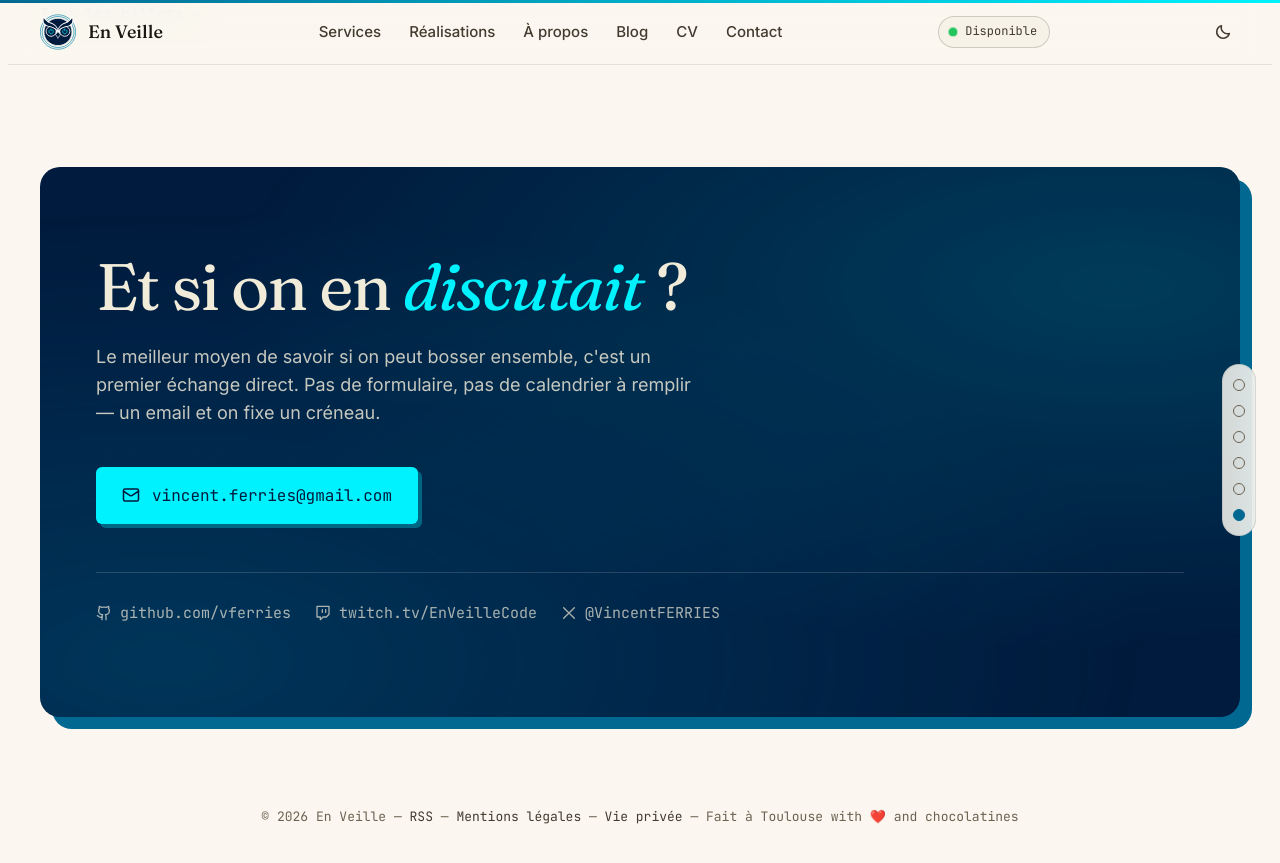
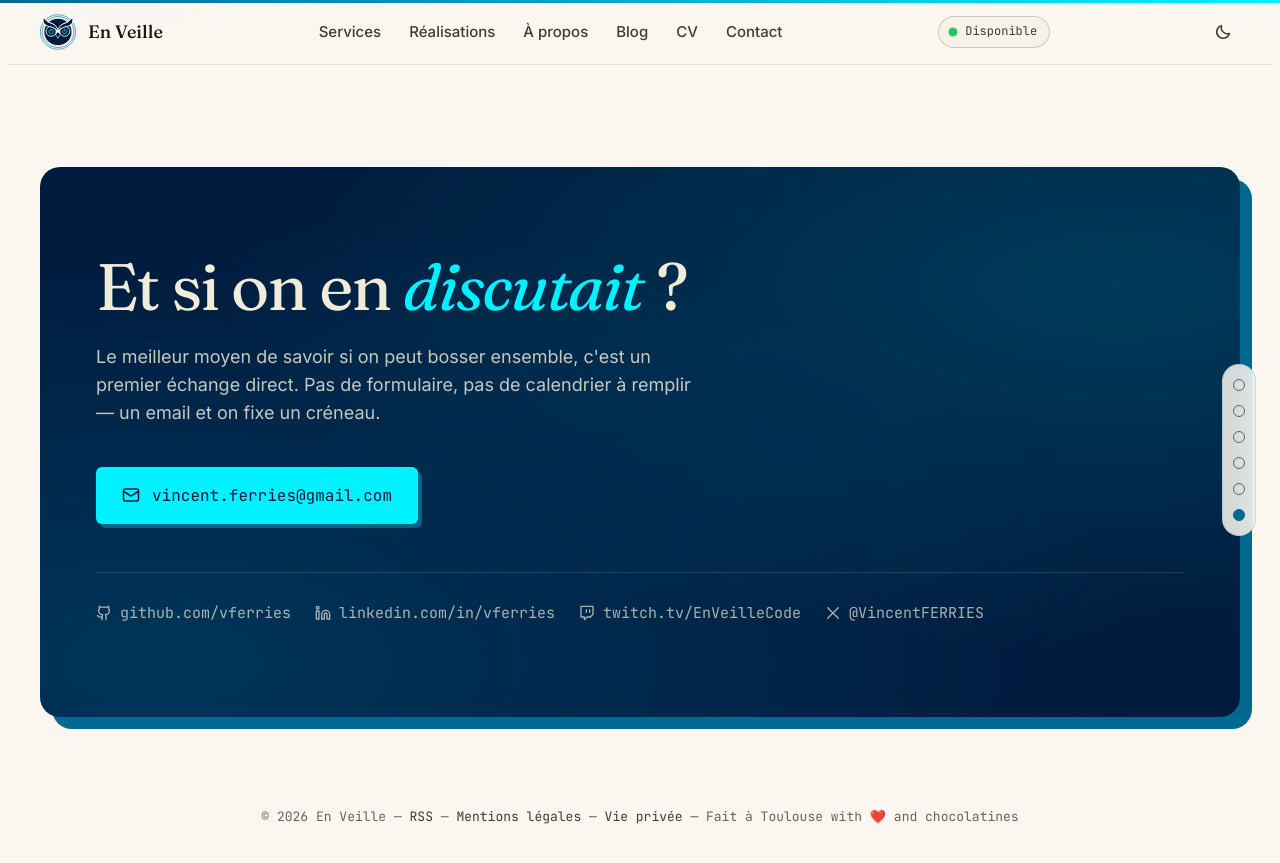
Before and after one commit to vferries/blog, a Jekyll site: the page built from index.html, in a window 1280 px wide and 900 px high, scrolled down 7382 px. Shown: the top 863 px of the window. Built offline with Jekyll 4.4.1, drawn with Linux system fonts in a browser that asks for light colours; emoji names are drawn with the system emoji font.

Commit message:
feat: ajoute LinkedIn aux réseaux du site
Le réseau du prospect B2B était absent (social.yml = GitHub/Twitch/X)
alors que chaque billet propose de partager dessus. Câblé aux trois
endroits : social.yml (bloc contact landing, /about/, et le sameAs du
JSON-LD qui boucle dessus), sidebar auteur des billets, icône SVG au
trait dans ev-socials.html, cohérente avec les trois existantes.

```diff
--- a/_config.yml
+++ b/_config.yml
@@ -91,6 +91,9 @@ author:
     - label: "Email"
       icon: "fa fa-fw fa-envelope-square"
       url: "mailto:vincent.ferries@gmail.com"
+    - label: "LinkedIn"
+      icon: "fab fa-fw fa-linkedin"
+      url: "https://www.linkedin.com/in/vferries/"
     - label: "Twitter"
       icon: "fab fa-fw fa-twitter"
       url: "https://x.com/VincentFERRIES"
--- a/_data/social.yml
+++ b/_data/social.yml
@@ -9,6 +9,10 @@
   url: https://github.com/vferries
   label: github.com/vferries
 
+- name: linkedin
+  url: https://www.linkedin.com/in/vferries/
+  label: linkedin.com/in/vferries
+
 - name: twitch
   url: https://www.twitch.tv/EnVeilleCode
   label: twitch.tv/EnVeilleCode
--- a/_includes/ev-socials.html
+++ b/_includes/ev-socials.html
@@ -6,6 +6,6 @@ Paramètre : class — classe du <ul>, défaut `ev-cta__socials`.
 {%- endcomment -%}
 <ul class="{{ include.class | default: 'ev-cta__socials' }}">
 {%- for item in site.data.social %}
-  <li><a href="{{ item.url }}" rel="noopener"><svg viewBox="0 0 24 24" fill="none" stroke="currentColor" stroke-width="2" stroke-linecap="round" stroke-linejoin="round">{% case item.name %}{% when 'github' %}<path d="M15 22v-4a4.8 4.8 0 0 0-1-3.5c3 0 6-2 6-5.5.08-1.25-.27-2.48-1-3.5.28-1.15.28-2.35 0-3.5 0 0-1 0-3 1.5-2.64-.5-5.36-.5-8 0C6 2 5 2 5 2c-.3 1.15-.3 2.35 0 3.5A5.403 5.403 0 0 0 4 9c0 3.5 3 5.5 6 5.5-.39.49-.68 1.05-.85 1.65-.17.6-.22 1.23-.15 1.85v4"/><path d="M9 18c-4.51 2-5-2-7-2"/>{% when 'twitch' %}<path d="M21 2H3v16h5v4l4-4h5l4-4V2zM11 11V7M16 11V7"/>{% when 'x' %}<path d="M4 4l16 16M20 4L4 20"/>{% endcase %}</svg>{{ item.label }}</a></li>
+  <li><a href="{{ item.url }}" rel="noopener"><svg viewBox="0 0 24 24" fill="none" stroke="currentColor" stroke-width="2" stroke-linecap="round" stroke-linejoin="round">{% case item.name %}{% when 'github' %}<path d="M15 22v-4a4.8 4.8 0 0 0-1-3.5c3 0 6-2 6-5.5.08-1.25-.27-2.48-1-3.5.28-1.15.28-2.35 0-3.5 0 0-1 0-3 1.5-2.64-.5-5.36-.5-8 0C6 2 5 2 5 2c-.3 1.15-.3 2.35 0 3.5A5.403 5.403 0 0 0 4 9c0 3.5 3 5.5 6 5.5-.39.49-.68 1.05-.85 1.65-.17.6-.22 1.23-.15 1.85v4"/><path d="M9 18c-4.51 2-5-2-7-2"/>{% when 'twitch' %}<path d="M21 2H3v16h5v4l4-4h5l4-4V2zM11 11V7M16 11V7"/>{% when 'linkedin' %}<path d="M16 8a6 6 0 0 1 6 6v7h-4v-7a2 2 0 0 0-4 0v7h-4v-7a6 6 0 0 1 6-6z"/><rect x="2" y="9" width="4" height="12"/><circle cx="4" cy="4" r="2"/>{% when 'x' %}<path d="M4 4l16 16M20 4L4 20"/>{% endcase %}</svg>{{ item.label }}</a></li>
 {%- endfor %}
 </ul>
```
